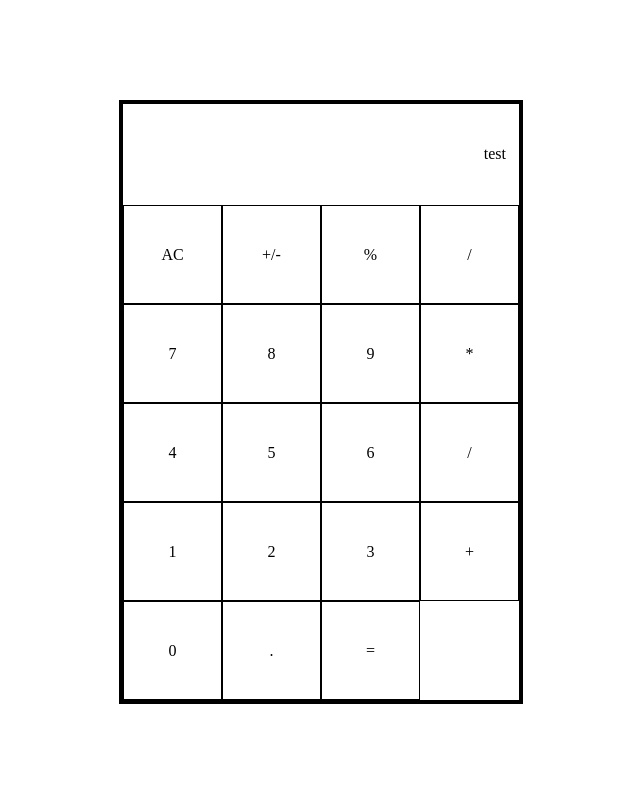
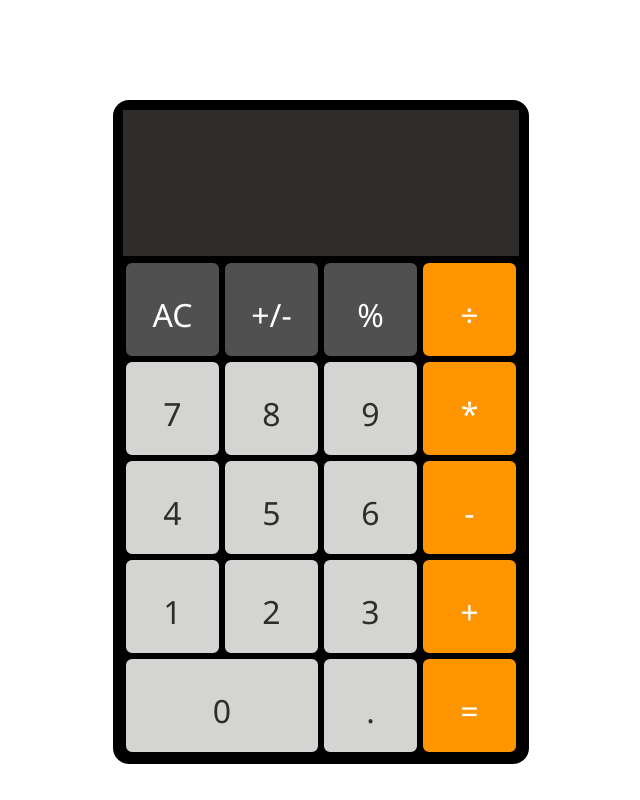
Before and after one commit to grantgolden13/calculator, a plain HTML site: page index.html in a window 1280 px wide. Shown: the whole page, without its empty margins (319-959 px from the left). Drawn offline with Linux system fonts and the light colour scheme.

Commit message:
add styles, clear button functionality, +/- funct

```diff
--- a/index.html
+++ b/index.html
@@ -6,30 +6,31 @@
     <meta name="viewport" content="width=device-width, initial-scale=1.0">
     <link rel="stylesheet" href="styles.css">
     <title>TOP Calculator Project</title>
+    <script src="script.js" defer></script>
 </head>
 <body>
     <div class="calculator">
-        <div class="display">test</div>
+        <div class="display"></div>
         <div class="grid">
-            <div class="cell cell1">AC</div>
-            <div class="cell cell2">+/-</div>
-            <div class="cell cell3">%</div>
-            <div class="cell cell4">/</div>
-            <div class="cell cell5">7</div>
-            <div class="cell cell6">8</div>
-            <div class="cell cell7">9</div>
-            <div class="cell cell8">*</div>
-            <div class="cell cell9">4</div>
-            <div class="cell cell10">5</div>
-            <div class="cell cell11">6</div>
-            <div class="cell cell12">/</div>
-            <div class="cell cell13">1</div>
-            <div class="cell cell14">2</div>
-            <div class="cell cell15">3</div>
-            <div class="cell cell16">+</div>
-            <div class="cell cell17">0</div>
-            <div class="cell cell18">.</div>
-            <div class="cell cell19">=</div>
+            <div class="cell top clear">AC</div>
+            <div class="cell top">+/-</div>
+            <div class="cell top">%</div>
+            <div class="cell operator">÷</div>
+            <div class="cell number">7</div>
+            <div class="cell number">8</div>
+            <div class="cell number">9</div>
+            <div class="cell operator">*</div>
+            <div class="cell number">4</div>
+            <div class="cell number">5</div>
+            <div class="cell number">6</div>
+            <div class="cell operator">-</div>
+            <div class="cell number">1</div>
+            <div class="cell number">2</div>
+            <div class="cell number">3</div>
+            <div class="cell operator">+</div>
+            <div class="cell number zero">0</div>
+            <div class="cell number">.</div>
+            <div class="cell operator">=</div>
         </div>
     </div>
 </body>
--- a/script.js
+++ b/script.js
@@ -17,3 +17,32 @@ const divide = function(num1, num2) {
 const operate = function(num1, num2, operator) {
     return operator(num1, num2);
 }
+
+let numberButtons = Array.from(document.getElementsByClassName("cell"));
+let display = document.querySelector('.display');
+
+let clearButton = document.querySelector('.clear');
+
+numberButtons.forEach((button) => {
+    button.addEventListener('click', (e) => {
+        let value = e.target.childNodes[0].nodeValue;
+        helperFunction(value);
+    });
+});
+
+const helperFunction = function(value) {
+    if (value == '+/-') {
+        if (Math.sign(display.textContent) == -1) {
+            display.textContent = Math.abs(display.textContent)
+        } else {
+            display.textContent = -Math.abs(display.textContent);
+        }
+    } else if (value == "AC") {
+        display.textContent = '';
+    } else if (isNaN(value) == true) {
+        display.textContent += value;
+    } else if (value) {
+        display.textContent += value;
+        arg1 = value;
+    }
+}
--- a/styles.css
+++ b/styles.css
@@ -5,9 +5,10 @@
 .calculator {
     margin: auto;
     margin-top: 100px;
-    width: 404px;
-    height: 604px;
-    border: 4px solid #000000;
+    width: 416px;
+    height: 664px;
+    border: 8px solid #000000;
+    border-radius: 16px;
     display: flex;
     flex-flow: row wrap;
     align-items: flex-start;
@@ -15,22 +16,50 @@
 
 .display {
     width: 400px;
-    height: 100px;
+    height: 150px;
     padding-right: 13px;
     display: flex;
     justify-content: flex-end;
     align-items: center;
+    font-family: monospace;
+    font-size: 2.5rem;
+    border: 2px solid black;
+    background-color: #2e2d2c;
+    color: white;
 }
 
 .grid {
     display: flex;
     flex-flow: row wrap;
+    border: 2px solid black;
+    background-color: black;
 }
 
 .cell {
     width: 99px;
     height: 99px;
-    border: 1px solid black;
+    border: 3px solid black;
+    border-radius: 9px;
     text-align: center;
-    padding-top: 40px;
+    padding-top: 30px;
+    font-size: 2rem;
+    color: white;
+    font-family: 'Segoe UI', Tahoma, Geneva, Verdana, sans-serif;
 }
+
+.zero {
+    width: 198px;
+}
+
+.operator {
+    background-color: #FF9500;
+}
+
+.top {
+    background-color: #505050;
+}
+
+.number {
+    background-color: #D4D4D2;
+    color: #2e2d2c;
+}
```
